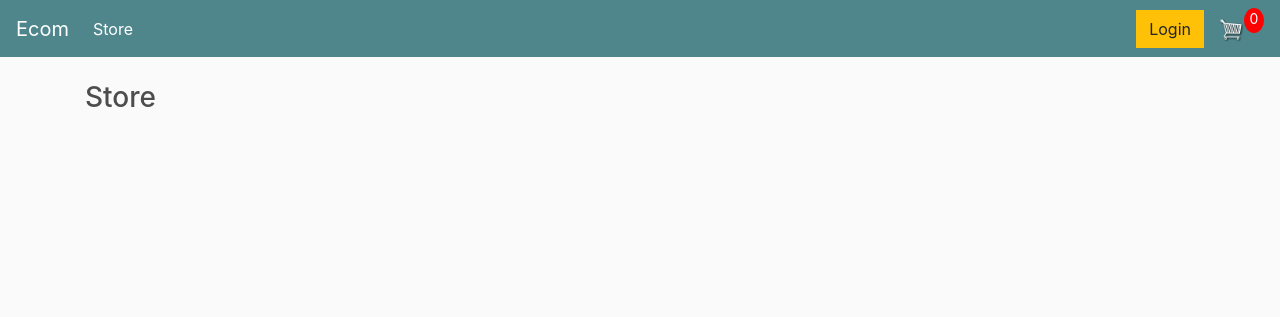
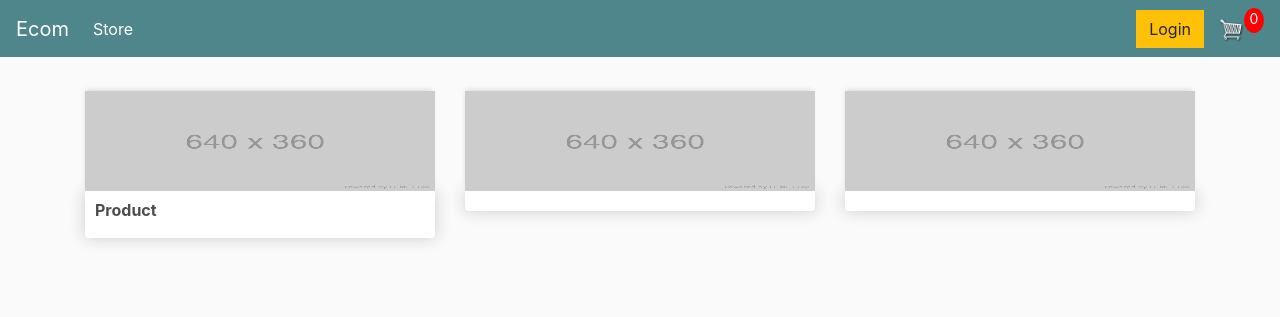
Before and after one commit to AbdullahNoori/django-ecommerce-store, a Django app: template store/templates/store/store.html in a window 1280 px wide. Shown: the top 317 px of the page. Run offline with Django 3.2, Linux system fonts and the light colour scheme; the template is opened without the code that fills it, so the values that code supplies are empty; some libraries are stand-ins or nearby versions.

Commit message:
added layouts in store.html, some placeholder content

```diff
--- a/static/css/main.css
+++ b/static/css/main.css
@@ -14,8 +14,8 @@ h1,h2,h3,h4,h5,h6{
 }
 
 .thumbnail{
-	width: 100%;
-	height: 200px;
+        width: 100%;
+        height: 100px;
 	-webkit-box-shadow: -1px -3px 5px -2px rgba(214,214,214,1);
     -moz-box-shadow: -1px -3px 5px -2px rgba(214,214,214,1);
     box-shadow: -1px -3px 5px -2px rgba(214,214,214,1);
@@ -65,7 +65,7 @@ h1,h2,h3,h4,h5,h6{
 }
 
 .cart-row{
-	display: flex;
+	    display: flex;
     align-items: flex-stretch;
     padding-bottom: 10px;
     margin-bottom: 10px;
--- a/store/templates/store/main.html
+++ b/store/templates/store/main.html
@@ -26,6 +26,7 @@
       <div class="collapse navbar-collapse" id="navbarSupportedContent">
         <ul class="navbar-nav mr-auto">
           <li class="nav-item active">
+            <a class="nav-link py-0">
             <a class="nav-link" href="{% url 'store' %}">Store <span class="sr-only">(current)</span></a>
           </li>
 
--- a/store/templates/store/store.html
+++ b/store/templates/store/store.html
@@ -3,8 +3,26 @@
 
 {% block content %}
 
-<h3>Store</h3>
+<!-- <h3>Store</h3> -->
+    <div class="row">
+        <div class="col-lg-4">
+            <img class="thumbnail" src="{% static 'images/placeholder.png' %}">
+            <div class="box-element product">
+                <h6><strong>Product</strong></h6>
+            </div>
+        </div>
 
+        <div class="col-lg-4">
+            <img class="thumbnail" src="{% static 'images/placeholder.png' %}">
+            <div class="box-element product"></div>
+        </div>
+
+        <div class="col-lg-4">
+            <img class="thumbnail" src="{% static 'images/placeholder.png' %}">
+            <div class="box-element product"></div>
+        </div>
+
+    </div>
 
 {% endblock content %}
 <!-- <img src="{% static 'images/cart.png' %}"> -->
```
Also changed, not shown: static/images/placeholder.png (added), 2 other files.
